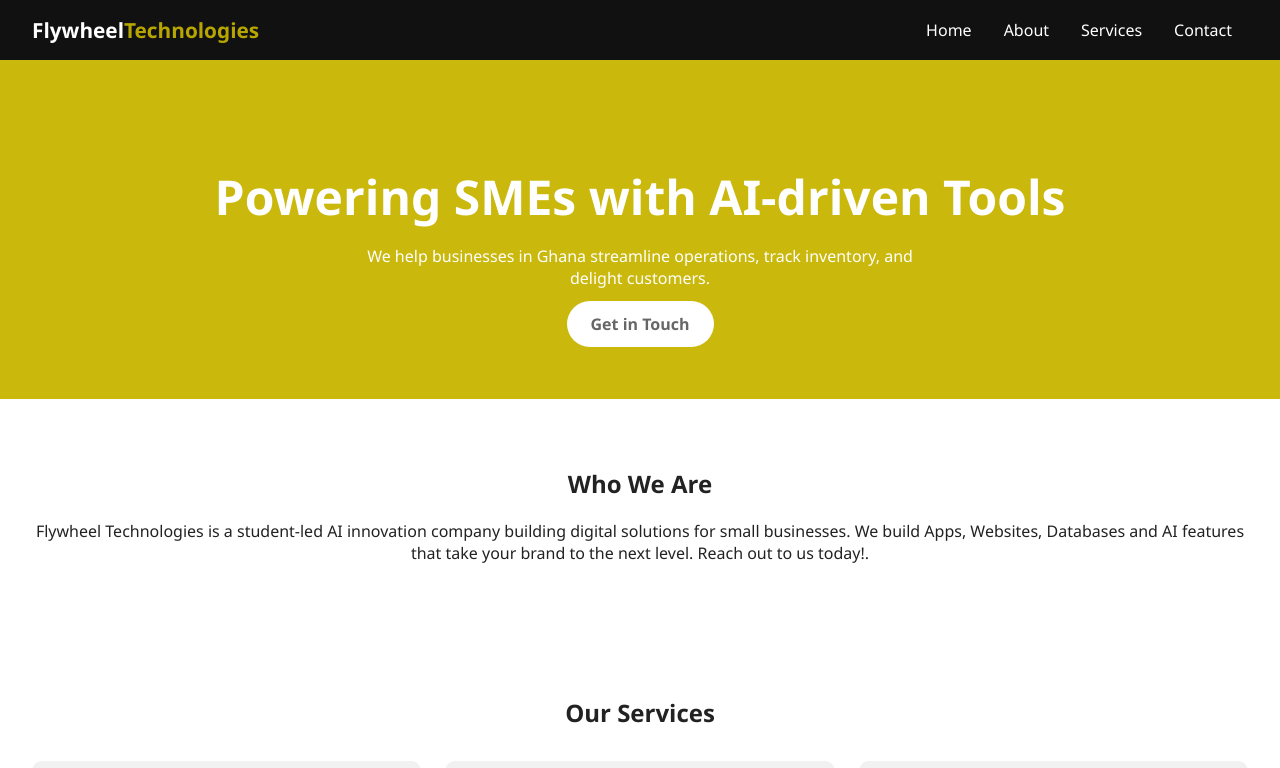
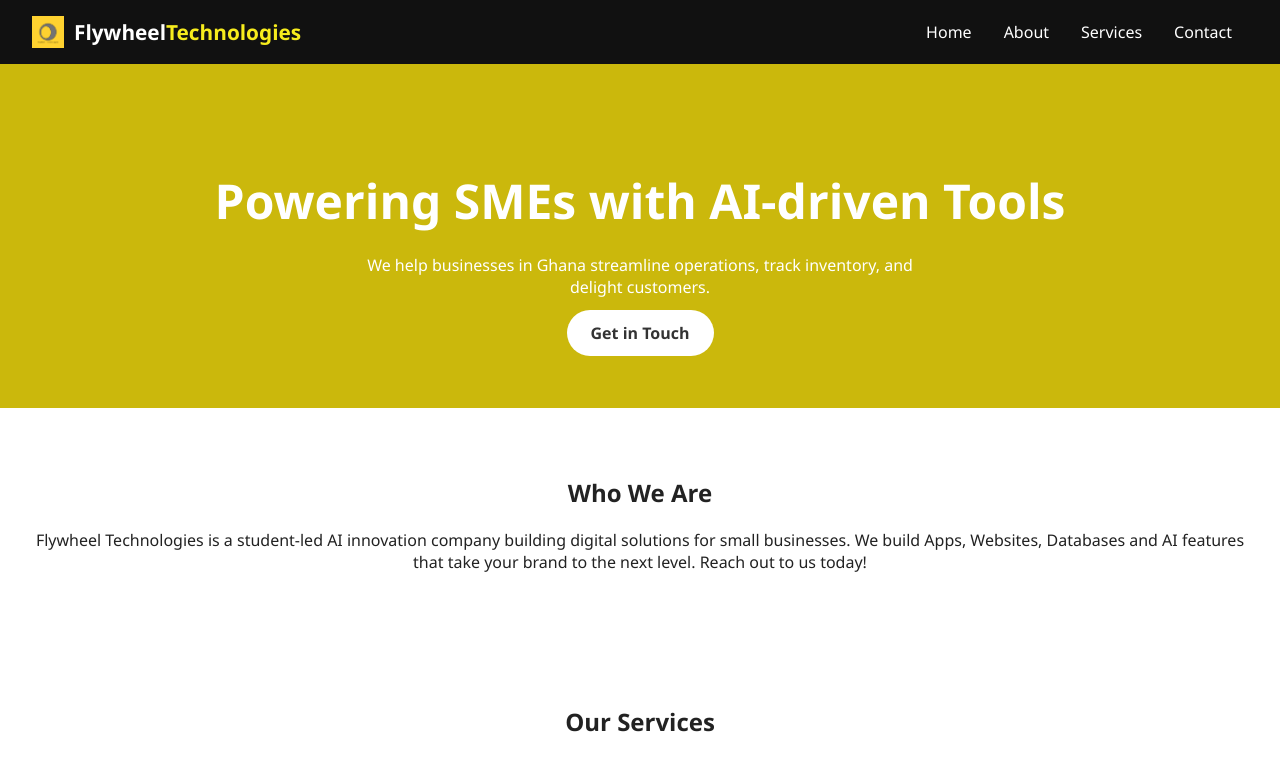
Before and after one commit to GodwinOkronipa/flywheel-website, a React (Vite) app: page / in a window 1280 px wide. Shown: the top 768 px of the page. Built offline with nearby package versions, Linux system fonts and the light colour scheme.

Commit message:
Add logo image

```diff
--- a/package.json
+++ b/package.json
@@ -17,7 +17,10 @@
   },
   "devDependencies": {
     "@vitejs/plugin-react": "^4.0.0",
-    "gh-pages": "^6.0.0",
+    "autoprefixer": "^10.4.21",
+    "gh-pages": "^6.3.0",
+    "postcss": "^8.5.6",
+    "tailwindcss": "^4.1.11",
     "vite": "^5.0.0",
     "vitest": "^1.0.0"
   }
--- a/src/App.css
+++ b/src/App.css
@@ -9,6 +9,7 @@ body {
   text-align: center;
 }
 
+/* NAVBAR */
 .navbar {
   display: flex;
   justify-content: space-between;
@@ -18,15 +19,27 @@ body {
   color: white;
   position: sticky;
   top: 0;
+  z-index: 1000;
 }
 
-.logo {
+.logo-container {
+  display: flex;
+  align-items: center;
+}
+
+.logo-img {
+  height: 32px;
+  margin-right: 10px;
+}
+
+.logo-text {
   font-weight: bold;
   font-size: 1.3rem;
+  color: white;
 }
 
-.logo span {
-  color: #b8a600;
+.logo-text span {
+  color: #f7ec1d; /* Flywheel yellow */
 }
 
 nav a {
@@ -36,6 +49,7 @@ nav a {
   font-weight: 500;
 }
 
+/* HERO SECTION */
 .hero {
   padding: 4rem 2rem;
   background: #cbb80c;
@@ -54,18 +68,28 @@ nav a {
 
 .cta {
   background: white;
-  color: #00000099;
+  color: #000000cc;
   padding: 0.75rem 1.5rem;
   border-radius: 25px;
   text-decoration: none;
   font-weight: bold;
+  transition: background 0.3s ease, color 0.3s ease;
 }
 
-.about, .services, .contact {
+.cta:hover {
+  background: #111;
+  color: #fff;
+}
+
+/* SECTIONS */
+.about,
+.services,
+.contact {
   padding: 3rem 2rem;
   background: white;
 }
 
+/* SERVICES */
 .services .cards {
   display: flex;
   flex-direction: column;
@@ -77,32 +101,10 @@ nav a {
   background: #f1f1f1;
   padding: 1.5rem;
   border-radius: 10px;
+  box-shadow: 0 1px 4px rgba(0, 0, 0, 0.05);
 }
 
-footer {
-  padding: 1.5rem;
-  background: #222;
-  color: white;
-  font-size: 0.9rem;
-  margin-top: 2rem;
-}
-
-/* Responsive */
-@media (min-width: 768px) {
-  .services .cards {
-    flex-direction: row;
-    justify-content: space-around;
-  }
-
-  .hero h1 {
-    font-size: 3rem;
-  }
-
-  .card {
-    width: 30%;
-  }
-}
-
+/* CLIENTS */
 .clients {
   padding: 3rem 2rem;
   background-color: #f1f1f1;
@@ -120,7 +122,7 @@ footer {
   padding: 1.5rem;
   border-radius: 10px;
   text-align: left;
-  box-shadow: 0 0 5px rgba(0,0,0,0.1);
+  box-shadow: 0 0 5px rgba(0, 0, 0, 0.1);
 }
 
 .client-card h3 {
@@ -128,7 +130,30 @@ footer {
   color: #e2db0c;
 }
 
+/* FOOTER */
+footer {
+  padding: 1.5rem;
+  background: #222;
+  color: white;
+  font-size: 0.9rem;
+  margin-top: 2rem;
+}
+
+/* RESPONSIVE */
 @media (min-width: 768px) {
+  .hero h1 {
+    font-size: 3rem;
+  }
+
+  .services .cards {
+    flex-direction: row;
+    justify-content: space-around;
+  }
+
+  .card {
+    width: 30%;
+  }
+
   .client-cards {
     flex-direction: row;
     justify-content: space-around;
@@ -138,3 +163,33 @@ footer {
     width: 45%;
   }
 }
+/* Scroll Animation Setup */
+.animate {
+  opacity: 0;
+  transform: translateY(30px);
+  transition: opacity 0.8s ease-out, transform 0.8s ease-out;
+}
+
+.animate.show {
+  opacity: 1;
+  transform: translateY(0);
+}
+
+.typing-text {
+  display: inline-block;
+  overflow: hidden;
+  white-space: nowrap;
+  border-right: 3px solid white;
+  font-size: 2rem;
+  width: 0;
+  animation: typing 3.5s steps(35, end) forwards, blink 0.75s step-end infinite;
+}
+
+@keyframes typing {
+  from { width: 0 }
+  to { width: 100% }
+}
+
+@keyframes blink {
+  50% { border-color: transparent }
+}
--- a/src/App.jsx
+++ b/src/App.jsx
@@ -1,12 +1,32 @@
-import React from 'react';
+import React, { useEffect } from 'react';
 import './App.css';
 
 function App() {
+  useEffect(() => {
+    const elements = document.querySelectorAll('.animate');
+    const observer = new IntersectionObserver(entries => {
+      entries.forEach(entry => {
+        if (entry.isIntersecting) {
+          entry.target.classList.add('show');
+          observer.unobserve(entry.target);
+        }
+      });
+    }, { threshold: 0.1 });
+
+    elements.forEach(el => observer.observe(el));
+  }, []);
+
   return (
     <div className="App">
       {/* Navbar */}
       <header className="navbar">
-        <div className="logo">Flywheel<span>Technologies</span></div>
+        <div className="logo-container">
+          <img src="/logo.png" alt="Logo" className="logo-img" />
+          <div className="logo-text">
+            Flywheel<span>Technologies</span>
+          </div>
+        </div>
+
         <nav>
           <a href="#home">Home</a>
           <a href="#about">About</a>
@@ -16,20 +36,24 @@ function App() {
       </header>
 
       {/* Hero Section */}
-      <section id="home" className="hero">
-        <h1>Powering SMEs with AI-driven Tools</h1>
-        <p>We help businesses in Ghana streamline operations, track inventory, and delight customers.</p>
+      <section id="home" className="hero animate">
+        <h1 className="typing-text">Powering SMEs with AI-driven Tools</h1>
+        <p>
+          We help businesses in Ghana streamline operations, track inventory, and delight customers.
+        </p>
         <a href="#contact" className="cta">Get in Touch</a>
       </section>
 
       {/* About Section */}
-      <section id="about" className="about">
+      <section id="about" className="about animate">
         <h2>Who We Are</h2>
-        <p>Flywheel Technologies is a student-led AI innovation company building digital solutions for small businesses. We build Apps, Websites, Databases and AI features that  take your brand to the next level. Reach out to us today!.</p>
+        <p>
+          Flywheel Technologies is a student-led AI innovation company building digital solutions for small businesses. We build Apps, Websites, Databases and AI features that take your brand to the next level. Reach out to us today!
+        </p>
       </section>
 
       {/* Services Section */}
-      <section id="services" className="services">
+      <section id="services" className="services animate">
         <h2>Our Services</h2>
         <div className="cards">
           <div className="card">
@@ -46,7 +70,9 @@ function App() {
           </div>
         </div>
       </section>
-<section id="clients" className="clients">
+
+      {/* Clients Section */}
+      <section id="clients" className="clients animate">
         <h2>Our Clients</h2>
         <div className="client-cards">
           <div className="client-card">
@@ -63,7 +89,7 @@ function App() {
       </section>
 
       {/* Contact Section */}
-      <section id="contact" className="contact">
+      <section id="contact" className="contact animate">
         <h2>Contact Us</h2>
         <p>Want to work with us or learn more?</p>
         <a href="mailto:flywheeltechnologies2025@gmail.com" className="cta">Email Us</a>
--- a/src/index.jsx
+++ b/src/index.jsx
@@ -2,16 +2,9 @@ import React from 'react';
 import ReactDOM from 'react-dom/client';
 import './index.css';
 import App from './App';
-import reportWebVitals from './reportWebVitals';
-
 const root = ReactDOM.createRoot(document.getElementById('root'));
 root.render(
   <React.StrictMode>
     <App />
   </React.StrictMode>
 );
-
-// If you want to start measuring performance in your app, pass a function
-// to log results (for example: reportWebVitals(console.log))
-// or send to an analytics endpoint. Learn more: https://bit.ly/CRA-vitals
-reportWebVitals();
--- a/src/reportWebVitals.js
+++ /dev/null
@@ -1,13 +0,0 @@
-const reportWebVitals = onPerfEntry => {
-  if (onPerfEntry && onPerfEntry instanceof Function) {
-    import('web-vitals').then(({ getCLS, getFID, getFCP, getLCP, getTTFB }) => {
-      getCLS(onPerfEntry);
-      getFID(onPerfEntry);
-      getFCP(onPerfEntry);
-      getLCP(onPerfEntry);
-      getTTFB(onPerfEntry);
-    });
-  }
-};
-
-export default reportWebVitals;
--- a/vite.config.js
+++ b/vite.config.js
@@ -1,12 +1,7 @@
-import { defineConfig } from "vite";
-import react from "@vitejs/plugin-react";
-
+import { defineConfig } from 'vite';
+import react from '@vitejs/plugin-react';
 
 export default defineConfig({
+  base: '/flywheel-website/',
   plugins: [react()],
-  test: {
-    globals: true,
-    environment: 'jsdom',
-    base: '/flywheel-website/',
-  },
-})
+});
```
Also changed, not shown: public/logo.png (added), 1 other file (tests, documents, lock files or other folders). Lines whose indentation alone changed are shown as unchanged.
